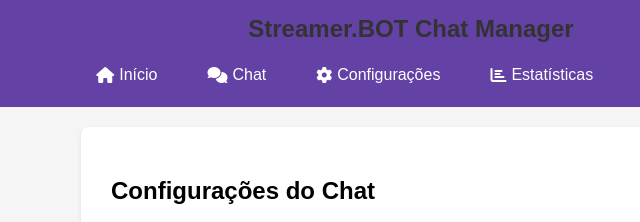
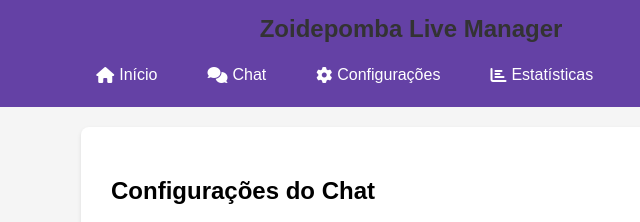
Before and after one commit to lcomino/streamerbot-chat, a plain HTML site: page config.html in a window 1280 px wide. Shown: the top 222 px of the page, 229-869 px from the left. Drawn offline with Linux system fonts and the light colour scheme.

Commit message:
Change project Name/Title

```diff
--- a/assets/js/menu.js
+++ b/assets/js/menu.js
@@ -2,7 +2,7 @@
 function createMenu() {
     const menuHTML = `
     <header>
-        <h1>Streamer.BOT Chat Manager</h1>
+        <h1>Zoidepomba Live Manager</h1>
         <nav class="top-menu">
             <a href="index.html" class="menu-link">
                 <i class="fas fa-home"></i>
--- a/config.html
+++ b/config.html
@@ -3,7 +3,7 @@
 <head>
     <meta charset="UTF-8">
     <meta name="viewport" content="width=device-width, initial-scale=1.0">
-    <title>Configurações - Streamer.BOT Chat Manager</title>
+    <title>Configurações - Zoidepomba Live Manager</title>
     <link rel="stylesheet" href="https://cdnjs.cloudflare.com/ajax/libs/font-awesome/6.0.0/css/all.min.css">
     <link rel="stylesheet" href="assets/css/menu.css">
     <link rel="stylesheet" href="assets/css/config.css">
```
Also changed, not shown: chat.html (+1 -1 lines), credits-roll.html (+1 -1 lines), credits.html (+1 -1 lines), index.html (+1 -1 lines).
